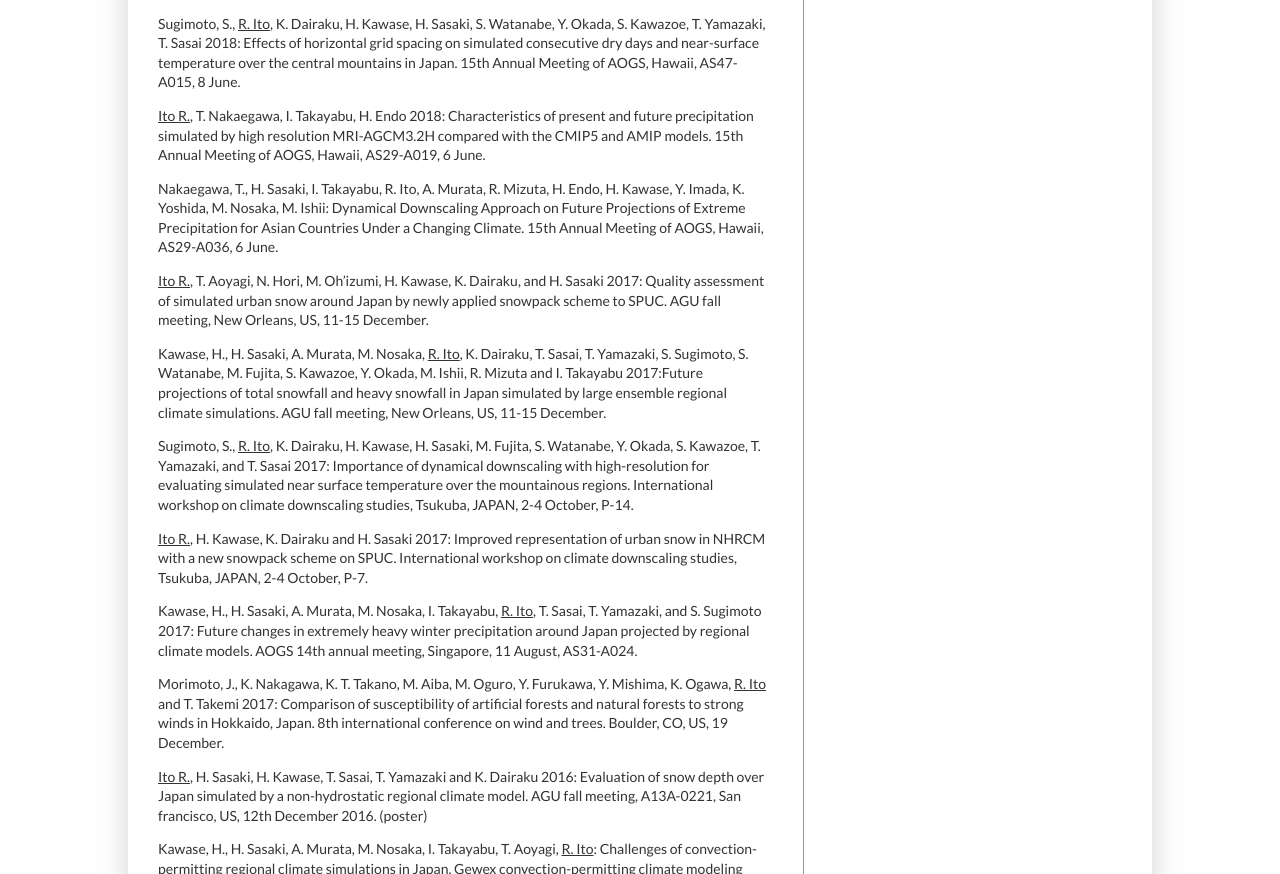
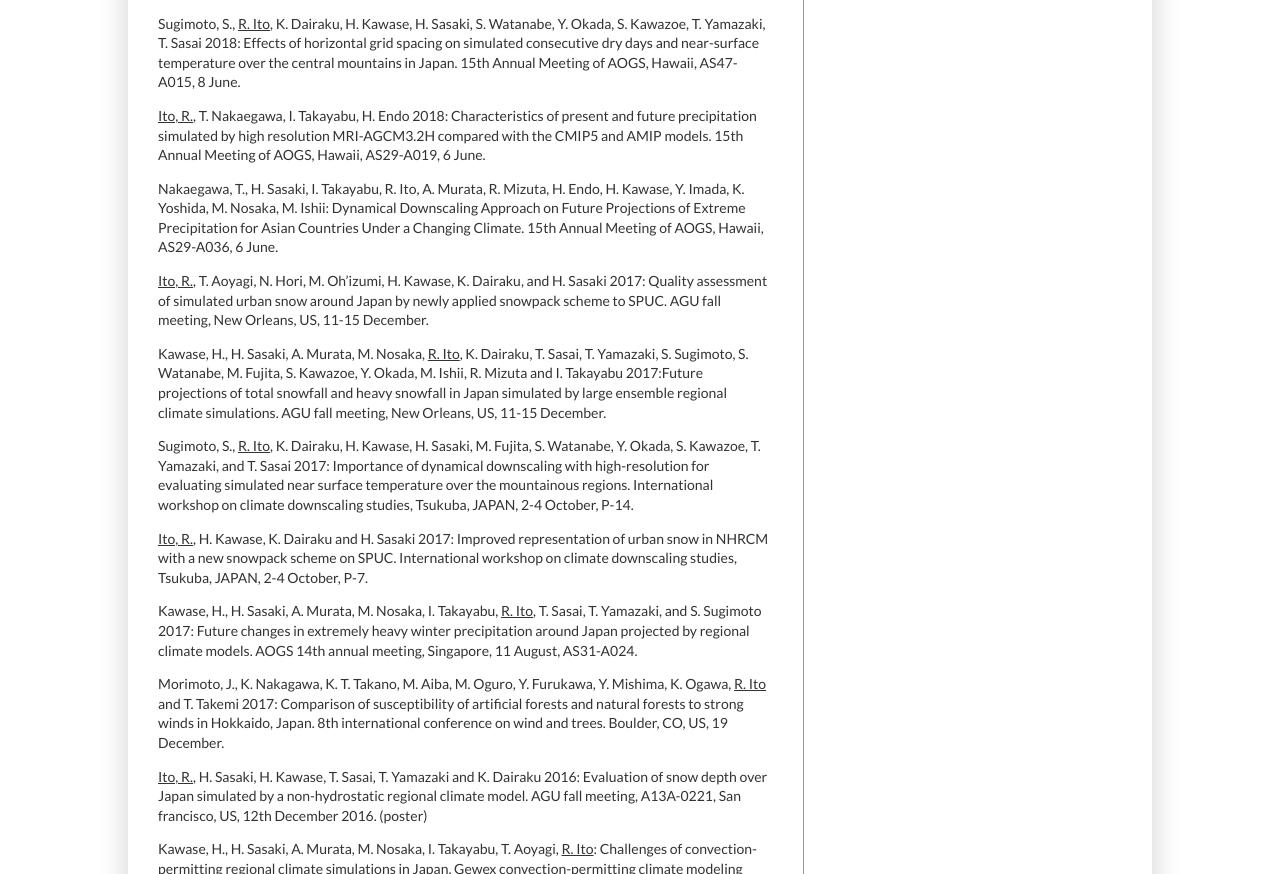
Before and after one commit to rui-climbiz/rui-climbiz.github.io, a Jekyll site: the page built from publications.html, in a window 1280 px wide and 1400 px high, scrolled down 1787 px. Shown: the part 153-1027 px from the top of the window. Built offline with Jekyll 4.4.1, drawn with Linux system fonts in a browser that asks for light colours.

```diff
--- a/publications.html
+++ b/publications.html
@@ -33,15 +33,15 @@
 <h1>Presentations</h1>
 <h2>International</h2>
 <p>Sugimoto, S., <u>R. Ito</u>, K. Dairaku, H. Kawase, H. Sasaki, S. Watanabe, Y. Okada, S. Kawazoe, T. Yamazaki, T. Sasai 2018: Effects of horizontal grid spacing on simulated consecutive dry days and near-surface temperature over the central mountains in Japan. 15th Annual Meeting of AOGS, Hawaii, AS47-A015, 8 June.</p>
-<p><u>Ito R.</u>, T. Nakaegawa, I. Takayabu, H. Endo 2018: Characteristics of present and future precipitation simulated by high resolution MRI-AGCM3.2H compared with the CMIP5 and AMIP models. 15th Annual Meeting of AOGS, Hawaii, AS29-A019, 6 June.</p>
+<p><u>Ito, R.</u>, T. Nakaegawa, I. Takayabu, H. Endo 2018: Characteristics of present and future precipitation simulated by high resolution MRI-AGCM3.2H compared with the CMIP5 and AMIP models. 15th Annual Meeting of AOGS, Hawaii, AS29-A019, 6 June.</p>
 <p>Nakaegawa, T., H. Sasaki, I. Takayabu, R. Ito, A. Murata, R. Mizuta, H. Endo, H. Kawase, Y. Imada, K. Yoshida, M. Nosaka, M. Ishii: Dynamical Downscaling Approach on Future Projections of Extreme Precipitation for Asian Countries Under a Changing Climate. 15th Annual Meeting of AOGS, Hawaii, AS29-A036, 6 June.</p>
-<p><u>Ito R.</u>, T. Aoyagi, N. Hori, M. Oh’izumi, H. Kawase, K. Dairaku, and H. Sasaki 2017: Quality assessment of simulated urban snow around Japan by newly applied snowpack scheme to SPUC. AGU fall meeting, New Orleans, US, 11-15 December.</p>
+<p><u>Ito, R.</u>, T. Aoyagi, N. Hori, M. Oh’izumi, H. Kawase, K. Dairaku, and H. Sasaki 2017: Quality assessment of simulated urban snow around Japan by newly applied snowpack scheme to SPUC. AGU fall meeting, New Orleans, US, 11-15 December.</p>
 <p>Kawase, H., H. Sasaki, A. Murata, M. Nosaka, <u>R. Ito</u>, K. Dairaku, T. Sasai, T. Yamazaki, S. Sugimoto, S. Watanabe, M. Fujita, S. Kawazoe, Y. Okada, M. Ishii, R. Mizuta and I. Takayabu 2017:Future projections of total snowfall and heavy snowfall in Japan simulated by large ensemble regional climate simulations. AGU fall meeting, New Orleans, US, 11-15 December. </p>
 <p>Sugimoto, S., <u>R. Ito</u>, K. Dairaku, H. Kawase, H. Sasaki, M. Fujita, S. Watanabe, Y. Okada, S. Kawazoe, T. Yamazaki, and T. Sasai 2017: Importance of dynamical downscaling with high-resolution for evaluating simulated near surface temperature over the mountainous regions. International workshop on climate downscaling studies, Tsukuba, JAPAN, 2-4 October, P-14.</p>
-<p><u>Ito R.</u>, H. Kawase, K. Dairaku and H. Sasaki 2017: Improved representation of urban snow in NHRCM with a new snowpack scheme on SPUC. International workshop on climate downscaling studies, Tsukuba, JAPAN, 2-4 October, P-7.</p>
+<p><u>Ito, R.</u>, H. Kawase, K. Dairaku and H. Sasaki 2017: Improved representation of urban snow in NHRCM with a new snowpack scheme on SPUC. International workshop on climate downscaling studies, Tsukuba, JAPAN, 2-4 October, P-7.</p>
 <p>Kawase, H., H. Sasaki, A. Murata, M. Nosaka, I. Takayabu, <u>R. Ito</u>, T. Sasai, T. Yamazaki, and S. Sugimoto 2017: Future changes in extremely heavy winter precipitation around Japan projected by regional climate models. AOGS 14th annual meeting, Singapore, 11 August, AS31-A024. </p>
 <p>Morimoto, J., K. Nakagawa, K. T. Takano, M. Aiba, M. Oguro, Y. Furukawa, Y. Mishima, K. Ogawa, <u>R. Ito</u> and T. Takemi 2017: Comparison of susceptibility of artificial forests and natural forests to strong winds in Hokkaido, Japan. 8th international conference on wind and trees. Boulder, CO, US, 19 December.</p>
-<p><u>Ito R.</u>, H. Sasaki, H. Kawase, T. Sasai, T. Yamazaki and K. Dairaku 2016: Evaluation of snow depth over Japan simulated by a non-hydrostatic regional climate model. AGU fall meeting, A13A-0221, San francisco, US, 12th December 2016. (poster)</p>
+<p><u>Ito, R.</u>, H. Sasaki, H. Kawase, T. Sasai, T. Yamazaki and K. Dairaku 2016: Evaluation of snow depth over Japan simulated by a non-hydrostatic regional climate model. AGU fall meeting, A13A-0221, San francisco, US, 12th December 2016. (poster)</p>
 <p>Kawase, H., H. Sasaki, A. Murata, M. Nosaka, I. Takayabu, T. Aoyagi, <u>R. Ito</u>: Challenges of convection-permitting regional climate simulations in Japan, Gewex convection-permitting climate modeling workshop, Boulder, US, 7th Sep., 2016. </p>
 <p>Takemi, T., <u>R. Ito</u> and O. Arakawa 2016: Assessment of natural hazards due to a Category-5 extreme typhoon under global warming by dynamical downscaling experiments. 7th ICWREP, Kyoto, Japan, June 6-9 2016.</p>
 <p><u>Ito, R.</u> and T. Takemi 2015: Sensitivity of severe storm over a complex terrain to model resolution for Typhoon SONGDA in 2004. AGU fall meeting, San francisco, US, December 2015. (poster)</p>
```
